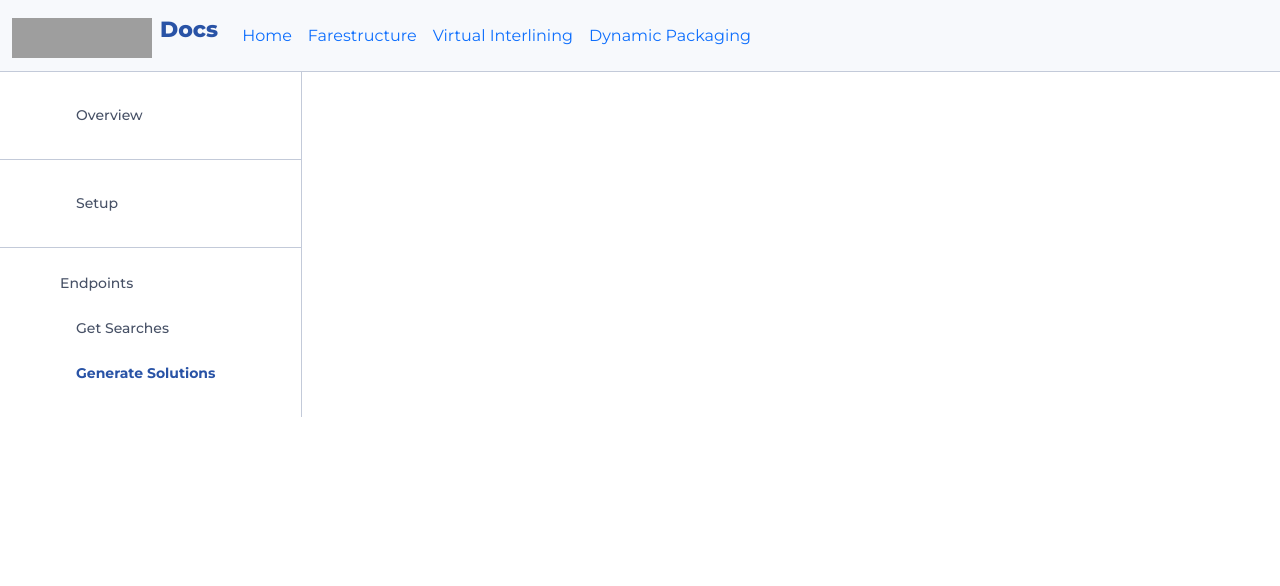
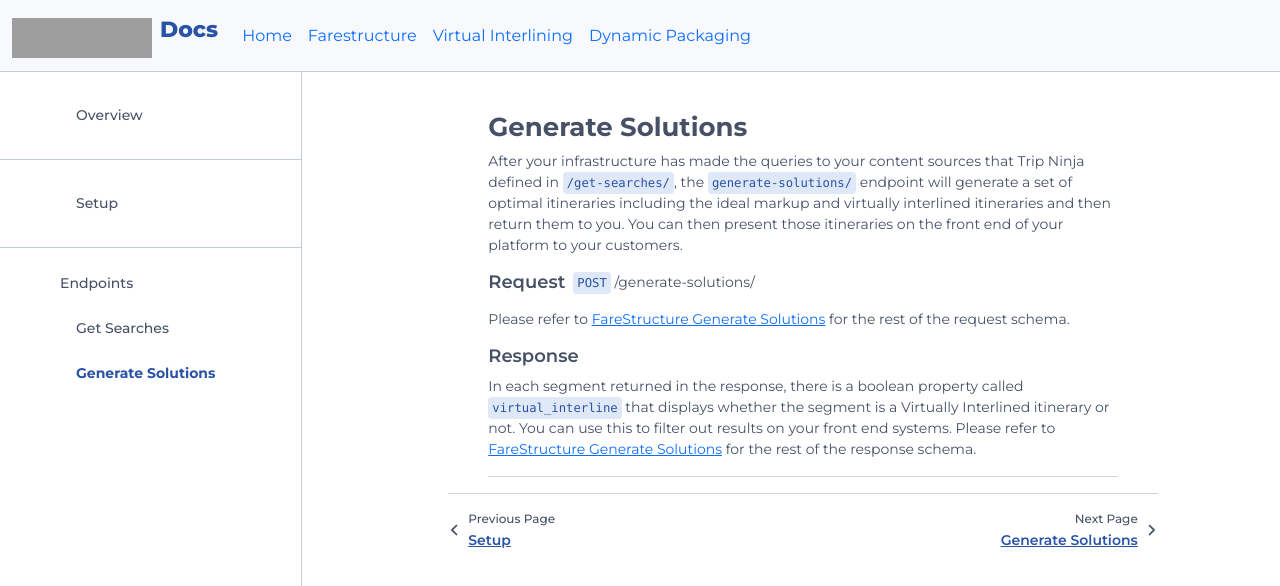
Before and after one commit to trip-ninja-inc/trip_ninja_api_docs, a React (Create React App) app in the folder trip-ninja-docs/: page /virtual-interlining/generate-solutions/ in a window 1280 px wide. Shown: the top 586 px of the page. Built offline with nearby package versions, Linux system fonts and the light colour scheme; grey boxes are pictures that could not be loaded.

Commit message:
building out vi generate solutions

```diff
--- a/trip-ninja-docs/src/virtual-interlining/VirtualInterliningGenerateSolutions.tsx
+++ b/trip-ninja-docs/src/virtual-interlining/VirtualInterliningGenerateSolutions.tsx
@@ -1,8 +1,48 @@
 import React from "react";
+import Pagination from "../common/Pagination";
+
+export default function VirtualInterliningGenerateSolutions() {
+  return (
+    <div>
+      <div className="api-details">
+        <h2 className="mt-3">Generate Solutions</h2>
+        <p>
+					After your infrastructure has made the queries to your content sources that Trip Ninja defined
+					in <code>/get-searches/</code>, the <code>generate-solutions/</code> endpoint will
+					generate a set of optimal itineraries including the ideal markup and virtually
+					interlined itineraries and then return them to you. You can then present those
+					itineraries on the front end of your platform to your customers.
+        </p>
+        <div className="d-flex flex-row">
+          <h3 className="mb-0">Request</h3>
+          <p className="mx-2">
+            <code>POST</code> /generate-solutions/
+          </p>
+        </div>
+				<p>
+					Please refer to <a href="/farestructure/generate-solutions/">
+						FareStructure Generate Solutions</a> for the rest of the request schema.
+				</p>
+				<div className="d-flex flex-row">
+          <h3 className="mb-2">Response</h3>
+        </div>
+				<p>
+				In each segment returned in the response, there is a boolean property
+				called <code>virtual_interline</code> that displays whether the segment is a Virtually Interlined
+				itinerary or not. You can use this to filter out results on your front end systems. Please refer
+				 to <a href="/farestructure/generate-solutions/">FareStructure Generate Solutions</a> for
+				the rest of the response schema.
+				</p>
 
 
-export default function VirtualInterliningGenerateSolutions() {
-    return(
-        <div></div>
-    );
+        <hr className="mt-3 mb-0" />
+      </div>
+      <Pagination
+        prevPageText="Setup"
+        prevPageUrl="/virtual-interlining/setup/"
+        nextPageText="Generate Solutions"
+        nextPageUrl="/virtual-interlining/generate-solutions/"
+      />
+    </div>
+  );
 }
```
